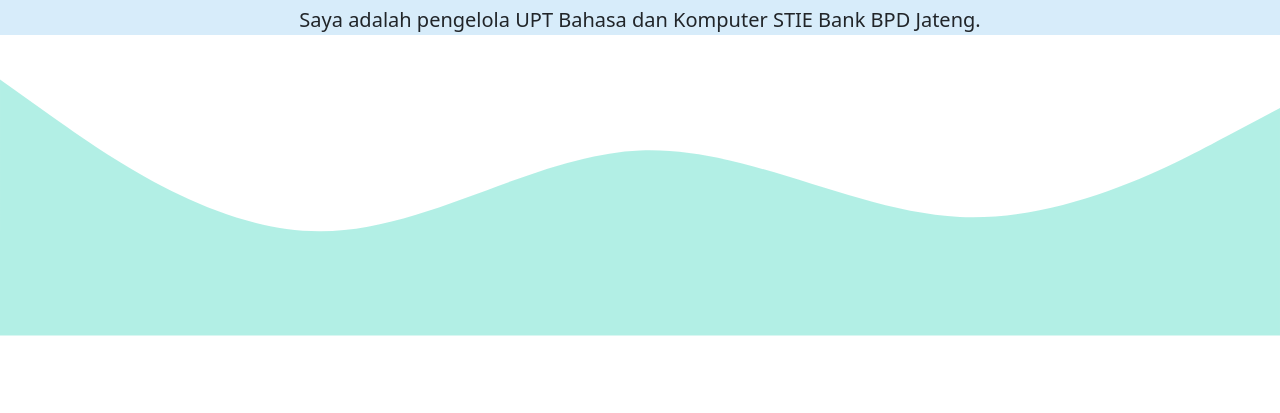
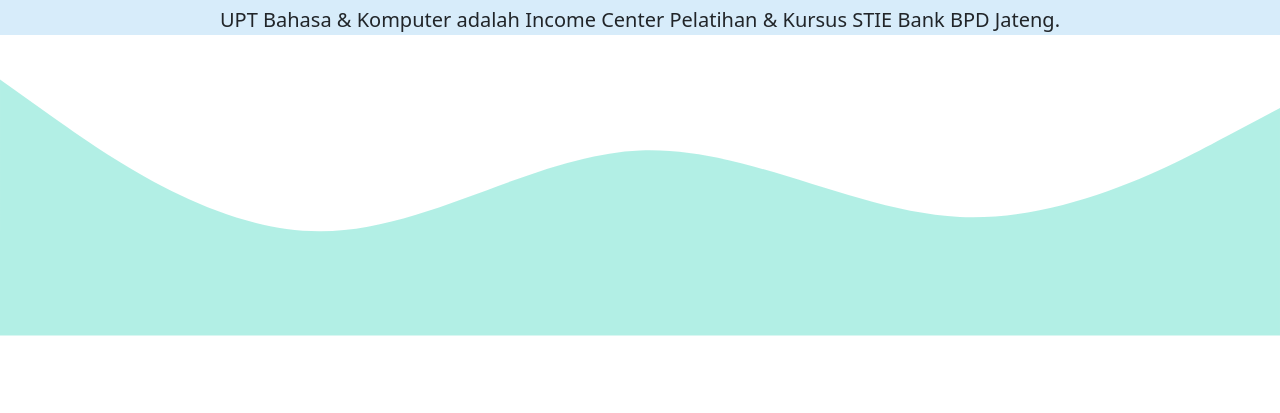
Before and after one commit to mbahjumain/mbahjumain.github.io, a plain HTML site: page index.html in a window 1280 px wide. Shown: the part 350-763 px from the top of the page. Drawn offline with nearby package versions, Linux system fonts and the light colour scheme.

Commit message:
Update index.html

```diff
--- a/index.html
+++ b/index.html
@@ -35,7 +35,7 @@
     <section class="jumbotron text-center">
       <img src="img/logo upt kursus.jpg" alt="UPT BAHASA & KOMPUTER" width="200" class="rounded-circle img-thumbnail" />
       <h1 class="display-4">UPT BAHASA & KOMPUTER</h1>
-      <p class="lead">Saya adalah pengelola UPT Bahasa dan Komputer STIE Bank BPD Jateng.</p>
+      <p class="lead">UPT Bahasa & Komputer adalah Income Center Pelatihan & Kursus STIE Bank BPD Jateng.</p>
     </section>
     <svg xmlns="http://www.w3.org/2000/svg" viewBox="0 0 1440 320">
       <path
```
